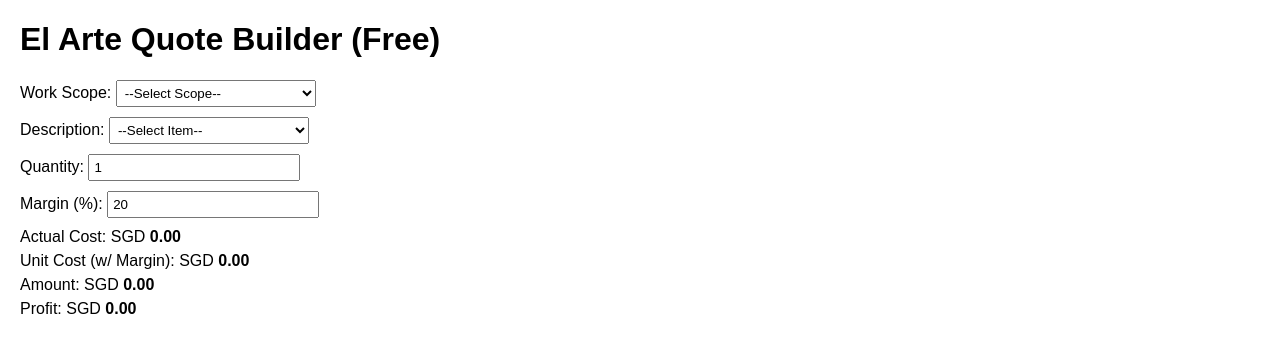
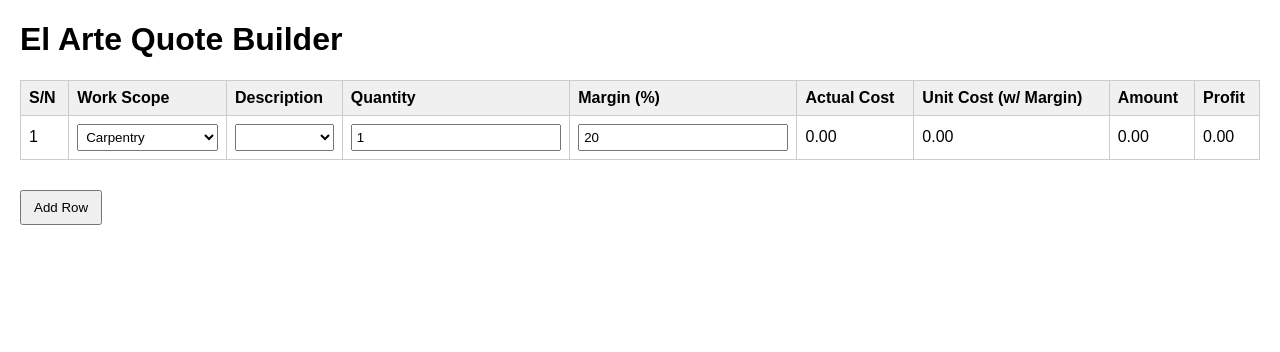
Before and after one commit to tetrislow90/quote-builder, a plain HTML site: page index.html in a window 1280 px wide. Drawn offline with Linux system fonts and the light colour scheme.

Commit message:
Update index.html

```diff
--- a/index.html
+++ b/index.html
@@ -6,44 +6,35 @@
   <title>El Arte Quote Builder</title>
   <style>
     body { font-family: Arial, sans-serif; margin: 20px; }
-    form label { display: block; margin: 10px 0; }
-    input, select { width: 200px; padding: 4px; }
-    #results p { margin: 6px 0; }
-    #results span { font-weight: bold; }
+    table { width: 100%; border-collapse: collapse; margin-bottom: 20px; }
+    th, td { border: 1px solid #ccc; padding: 8px; text-align: left; }
+    th { background-color: #f0f0f0; }
+    input[type="number"], select { width: 100%; box-sizing: border-box; padding: 4px; }
+    button { padding: 8px 12px; margin-top: 10px; }
   </style>
 </head>
 <body>
-  <h1>El Arte Quote Builder (Free)</h1>
-  <form id="quoteForm">
-    <label>
-      Work Scope:
-      <select id="scopeSelect">
-        <option value="">--Select Scope--</option>
-      </select>
-    </label>
-    <label>
-      Description:
-      <select id="descSelect">
-        <option value="">--Select Item--</option>
-      </select>
-    </label>
-    <label>
-      Quantity:
-      <input type="number" id="quantity" value="1" min="0">
-    </label>
-    <label>
-      Margin (%):
-      <input type="number" id="margin" value="20" min="0">
-    </label>
-  </form>
-  <div id="results">
-    <p>Actual Cost: SGD <span id="actualCost">0.00</span></p>
-    <p>Unit Cost (w/ Margin): SGD <span id="unitCost">0.00</span></p>
-    <p>Amount: SGD <span id="amount">0.00</span></p>
-    <p>Profit: SGD <span id="profit">0.00</span></p>
-  </div>
+  <h1>El Arte Quote Builder</h1>
+  <table id="quoteTable">
+    <thead>
+      <tr>
+        <th>S/N</th>
+        <th>Work Scope</th>
+        <th>Description</th>
+        <th>Quantity</th>
+        <th>Margin (%)</th>
+        <th>Actual Cost</th>
+        <th>Unit Cost (w/ Margin)</th>
+        <th>Amount</th>
+        <th>Profit</th>
+      </tr>
+    </thead>
+    <tbody>
+    </tbody>
+  </table>
+  <button id="addRow">Add Row</button>
+
   <script>
-    // Sample cost data (replace with real values as needed)
     const priceData = {
       "Carpentry": [
         { desc: "Kitchen Cabinet (Upper)", cost: 180 },
@@ -60,16 +51,36 @@
       ]
     };
 
-    const scopeSelect = document.getElementById('scopeSelect');
-    const descSelect = document.getElementById('descSelect');
-    const qtyInput = document.getElementById('quantity');
-    const marginInput = document.getElementById('margin');
-    const actualCostEl = document.getElementById('actualCost');
-    const unitCostEl = document.getElementById('unitCost');
-    const amountEl = document.getElementById('amount');
-    const profitEl = document.getElementById('profit');
+    const tableBody = document.querySelector('#quoteTable tbody');
+    const addRowBtn = document.getElementById('addRow');
+    let rowCount = 0;
 
-    // Populate Work Scope dropdown
+    function createRow() {
+      rowCount++;
+      const row = document.createElement('tr');
+      row.innerHTML = `
+        <td>${rowCount}</td>
+        <td><select class="scope"></select></td>
+        <td><select class="desc"></select></td>
+        <td><input type="number" class="qty" value="1" min="0"></td>
+        <td><input type="number" class="margin" value="20" min="0"></td>
+        <td><span class="actualCost">0.00</span></td>
+        <td><span class="unitCost">0.00</span></td>
+        <td><span class="amount">0.00</span></td>
+        <td><span class="profit">0.00</span></td>
+      `;
+      tableBody.appendChild(row);
+
+      const scopeSelect = row.querySelector('.scope');
+      const descSelect = row.querySelector('.desc');
+      const qtyInput = row.querySelector('.qty');
+      const marginInput = row.querySelector('.margin');
+      const actualCostEl = row.querySelector('.actualCost');
+      const unitCostEl = row.querySelector('.unitCost');
+      const amountEl = row.querySelector('.amount');
+      const profitEl = row.querySelector('.profit');
+
+      // Populate Work Scope
       Object.keys(priceData).forEach(scope => {
         const opt = document.createElement('option');
         opt.value = scope;
@@ -77,38 +88,41 @@
         scopeSelect.appendChild(opt);
       });
 
-    // When scope changes, populate Description dropdown
       scopeSelect.addEventListener('change', () => {
         const items = priceData[scopeSelect.value] || [];
-      descSelect.innerHTML = '<option value="">--Select Item--</option>';
+        descSelect.innerHTML = '<option value="">--Select--</option>';
         items.forEach(item => {
           const opt = document.createElement('option');
-        opt.value = item.cost;              // store cost in value
+          opt.value = item.cost;
           opt.textContent = item.desc;
           descSelect.appendChild(opt);
         });
-      updateResults();
+        updateRow();
       });
 
-    // Update whenever Description, Quantity, or Margin changes
-    descSelect.addEventListener('change', updateResults);
-    qtyInput.addEventListener('input', updateResults);
-    marginInput.addEventListener('input', updateResults);
+      descSelect.addEventListener('change', updateRow);
+      qtyInput.addEventListener('input', updateRow);
+      marginInput.addEventListener('input', updateRow);
 
-    function updateResults() {
+      function updateRow() {
         const actual = parseFloat(descSelect.value) || 0;
         const margin = parseFloat(marginInput.value) || 0;
         const qty = parseFloat(qtyInput.value) || 0;
-
         const unit = actual * (1 + margin / 100);
         const amount = unit * qty;
         const profit = amount - actual * qty;
-
         actualCostEl.textContent = actual.toFixed(2);
         unitCostEl.textContent = unit.toFixed(2);
         amountEl.textContent = amount.toFixed(2);
         profitEl.textContent = profit.toFixed(2);
       }
+
+      updateRow();
+    }
+
+    addRowBtn.addEventListener('click', createRow);
+    // Create initial row
+    createRow();
   </script>
 </body>
 </html>
```
Lines whose indentation alone changed are shown as unchanged.
